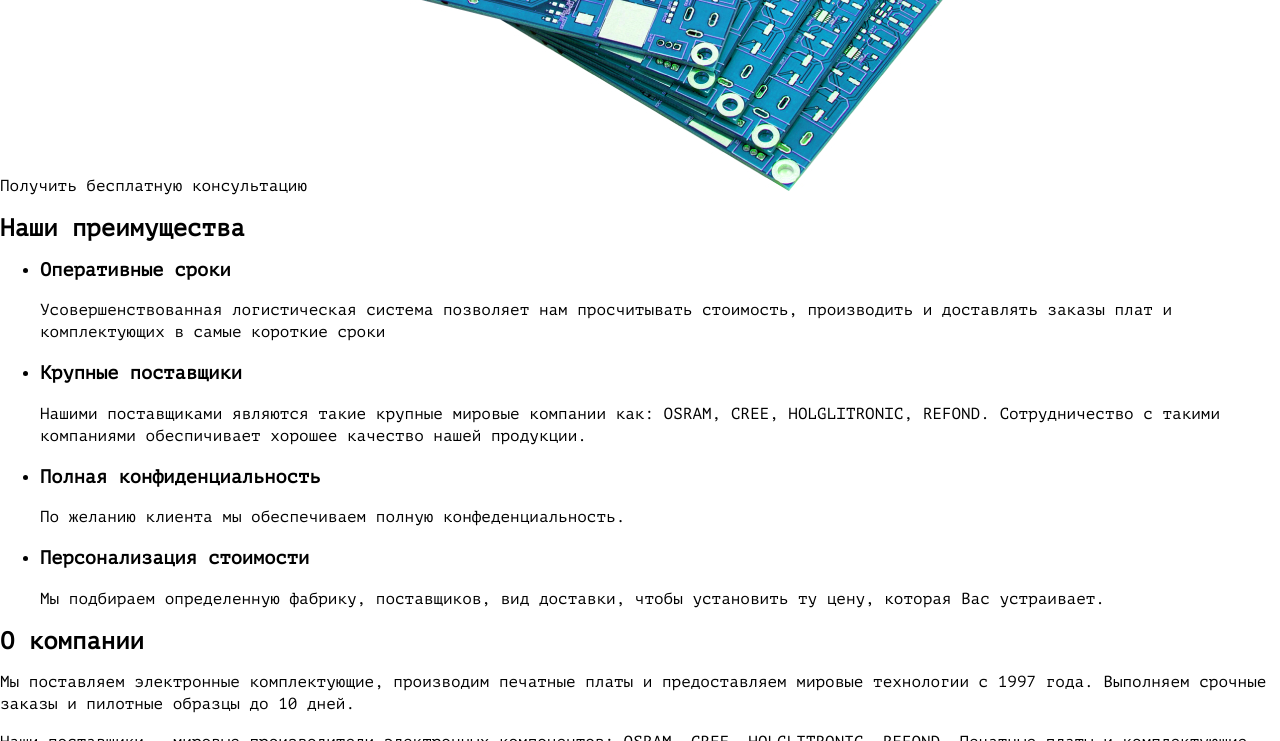
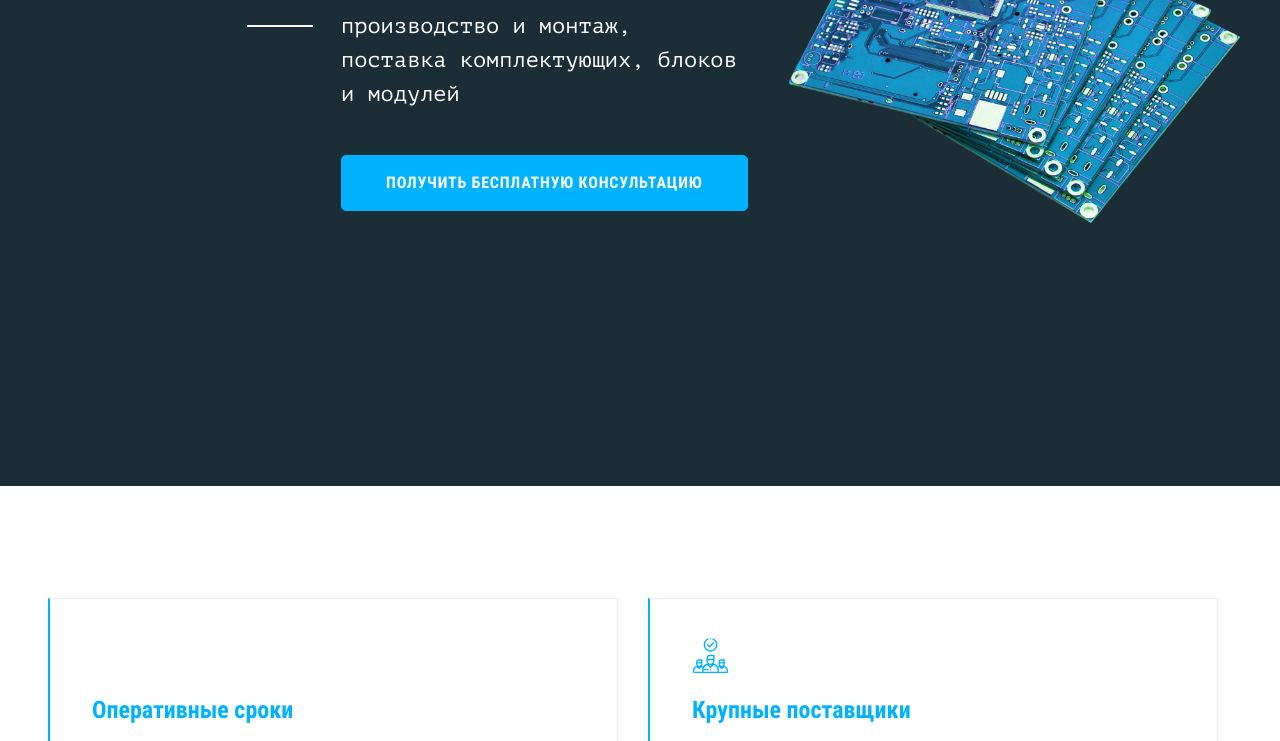
Before and after one commit to allagia/smart-device, a website: page source/index.html in a window 1280 px wide. Shown: the part 501-1242 px from the top of the page. Drawn offline with nearby package versions, Linux system fonts and the light colour scheme; files that its build step writes are made by us from their sources.

Commit message:
добавляет css для первых 2 блоков страницы (промо и преимущества) для десктопа

```diff
--- a/source/index.html
+++ b/source/index.html
@@ -8,7 +8,7 @@
     <link href="css/style.min.css" rel="stylesheet">
   </head>
   <body>
-    <header class="main-header container">
+    <header class="page-header container">
         <nav class="main-nav">
           <a class="main-nav__logo">
             <img src="img/logo.svg" width="52" height="52" alt="логотип Smart Device">
@@ -28,37 +28,41 @@
           <button class="main-nav__button" type="button">Заказать звонок</button>
         </nav>
       </header>
-      <main>
+      <main class="page-mane">
         <h1 class="visually-hidden">Умные и современные технологии от Smart device</h1>
-        <section class="promo">
-          <h2>Печатные платы</h2>
-          <p>производство и монтаж, поставка комплектующих, блоков и модулей</p>
-          <a>Получить бесплатную консультацию</a>
-          <img src="../img/boards@1x.jpg" width="705" height="515" alt="печатные платы">
+        <section class="promo container">
+          <div class="promo__info">
+            <h2 class="promo__title">Печатные платы</h2>
+            <p class="promo__text">производство и монтаж, поставка комплектующих, блоков и модулей</p>
+            <a class="promo__link">Получить бесплатную консультацию</a>
+          </div>
+          <div class="promo__picture">
+            <img class="promo__image" src="../img/boards@1x.png" width="705" height="515" alt="печатные платы">
+          </div>
         </section>
         <section class="advantages">
-          <h2>Наши преимущества</h2>
+          <h2 class="visually-hidden">Наши преимущества</h2>
           <ul class="advantages__list">
             <li class="advantages__item">
-              <a class="advantages__link">
+              <a class="advantages__link advantages__link--terms">
                 <h3 class="advantages__title">Оперативные сроки</h3>
                 <p class="advantages__text">Усовершенствованная логистическая система позволяет нам просчитывать стоимость, производить и доставлять заказы плат и комплектующих в самые короткие сроки</p>
               </a>
             </li>
             <li class="advantages__item">
-              <a class="advantages__link">
+              <a class="advantages__link advantages__link--supply">
                 <h3 class="advantages__title">Крупные поставщики</h3>
                 <p class="advantages__text">Нашими поставщиками являются такие крупные мировые компании как: OSRAM, CREE, HOLGLITRONIC, REFOND. Сотрудничество с такими компаниями обеспичивает хорошее качество нашей продукции.</p>
               </a>
             </li>
             <li class="advantages__item">
-              <a class="advantages__link">
+              <a class="advantages__link advantages__link--confidentiality">
                 <h3 class="advantages__title">Полная конфиденциальность</h3>
                 <p class="advantages__text">По желанию клиента мы обеспечиваем полную конфеденциальность.</p>
               </a>
             </li>
             <li class="advantages__item">
-              <a class="advantages__link">
+              <a class="advantages__link advantages__link--personalization">
                 <h3 class="advantages__title">Персонализация стоимости</h3>
                 <p class="advantages__text">Мы подбираем определенную фабрику, поставщиков, вид доставки, чтобы установить ту цену, которая Вас устраивает.</p>
               </a>
--- /dev/null
+++ b/source/sass/blocks/advantages.scss
@@ -0,0 +1,103 @@
+.advantages {
+  background-color: #ffffff;
+  padding: 96px 0 0 48px;
+  width: 1280px;
+  margin: 0 auto;
+}
+
+.advantages__list {
+  display: flex;
+  flex-wrap: wrap;
+  list-style: none;
+  padding: 0;
+}
+
+.advantages__item {
+  display: block;
+
+  width: 570px;
+  min-height: 299px;
+  margin: 0 30px 30px 0;
+
+  border: 1px solid #ebebeb;
+  border-left: 2px solid $light-blue;
+}
+
+.advantages__link {
+  position: relative;
+
+  display: block;
+
+  padding: 69px 0 0 42px;
+
+  &--terms::before {
+    content: "";
+    position: absolute;
+
+    width: 29px;
+    height: 35px;
+
+    background-image: url("../img/stopwatch.svg");
+    background-repeat: no-repeat;
+    left: 20px;
+    top: 20px;
+  }
+
+  &--supply::before {
+    content: "";
+    position: absolute;
+
+    width: 35px;
+    height: 35px;
+
+    background-image: url("../img/hired.svg");
+    background-repeat: no-repeat;
+    left: 43px;
+    top: 39px;
+  }
+
+  &--confidentiality::before {
+    content: "";
+    position: absolute;
+
+    width: 36px;
+    height: 31px;
+
+    background-image: url("../img/detective.svg");
+    background-repeat: no-repeat;
+    left: 43px;
+    top: 42px;
+  }
+
+  &--personalization::before {
+    content: "";
+    position: absolute;
+
+    width: 35px;
+    height: 35px;
+
+    background-image: url("../img/tag.svg");
+    background-repeat: no-repeat;
+    left: 43px;
+    top: 39px;
+  }
+}
+
+.advantages__title {
+  font-family: "Roboto Condensed", "Arial", sans-serif;
+  font-size: 24px;
+  line-height: 34px;
+
+  margin-bottom: 18px;
+
+  color: $light-blue;
+}
+
+.advantages__text {
+  font-size: 16px;
+  line-height: 22px;
+
+  width: 482px;
+
+  color: #666666;
+}
--- a/source/sass/blocks/nav.scss
+++ b/source/sass/blocks/nav.scss
@@ -1,3 +1,7 @@
+.page-header {
+  background-color: #1b2d37;
+}
+
 .main-nav {
   display: flex;
 
@@ -85,12 +89,12 @@
 
   &:hover {
     opacity: 0.7;
-    border-color: $blue-color;
+    border-color: $light-blue;
   }
 
   &:active {
     opacity: 0.3;
-    border-color: $blue-color;
+    border-color: $light-blue;
   }
 }
 
--- /dev/null
+++ b/source/sass/blocks/promo.scss
@@ -0,0 +1,69 @@
+.promo {
+  display: flex;
+  background-color: $dark-blue;
+  background-image: url("");
+  color: #ffffff;
+}
+
+.promo__title {
+  font-family: "Roboto Condensed", "Arial", sans-serif;
+  font-weight: bold;
+  font-size: 80px;
+  line-height: 94px;
+  text-transform: uppercase;
+  letter-spacing: 0.07em;
+
+  margin: 214px 0 31px 0;
+}
+
+.promo__text {
+  position: relative;
+
+  font-family: "PT Mono", "Courier New", monospace;
+  font-size: 22px;
+  line-height: 34px;
+
+  padding: 0 0 0 100px;
+  margin: 0 0 44px 0;
+
+  &::before {
+    position: absolute;
+    display: block;
+    content: "";
+    top: 16px;
+    left: 6px;
+
+    width: 66px;
+
+    border: 1px solid #ffffff;
+  }
+}
+
+.promo__link {
+  display: block;
+
+  font-family: "Roboto Condensed", "Arial", sans-serif;
+  font-weight: bold;
+  font-size: 16px;
+  line-height: 19px;
+  letter-spacing: 0.05em;
+  text-transform: uppercase;
+
+  width: 407px;
+  padding: 17px 44px 18px 44px;
+  margin: 0 0 275px 100px;
+
+  border: 1px solid $light-blue;
+  border-radius: 5px;
+  background-color: $light-blue;
+}
+
+.promo__info {
+  width: 950px;
+  padding: 0 0 0 201px;
+}
+
+.promo__picture {
+  align-self: center;
+  padding: 60px 0 0 41px;
+}
--- a/source/sass/global/container.scss
+++ b/source/sass/global/container.scss
@@ -2,8 +2,6 @@
   max-width: 100%;
   margin: 0 auto;
   padding: 0 40px;
-
-  background-color: #1b2d37;
 }
 
 @media (max-width: 1023px) {
--- a/source/sass/global/variables.scss
+++ b/source/sass/global/variables.scss
@@ -1 +1,2 @@
-$blue-color: #00b2ff;
+$light-blue: #00b2ff;
+$dark-blue: #1b2d37;
--- a/source/sass/style.scss
+++ b/source/sass/style.scss
@@ -5,3 +5,5 @@
 @import "global/font-face.scss";
 @import "global/global.scss";
 @import "blocks/logo.scss";
+@import "blocks/promo.scss";
+@import "blocks/advantages.scss";
```
Also changed, not shown: build/css/style.min.css, build/img/boards@1x.jpg (deleted), build/img/boards@1x.png (added), build/img/paper_airplane.svg (added), build/index.html, source/img/boards@1x.jpg (deleted), source/img/boards@1x.png (added), 1 other file.
